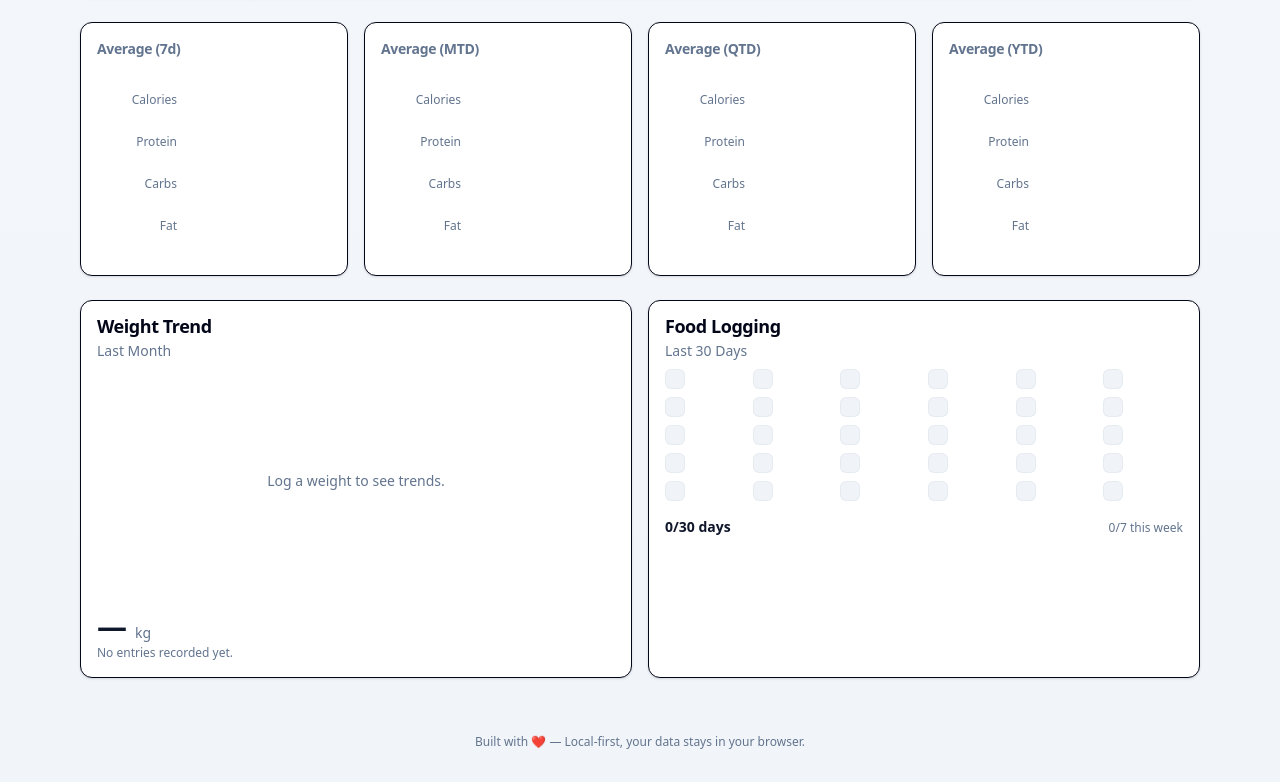
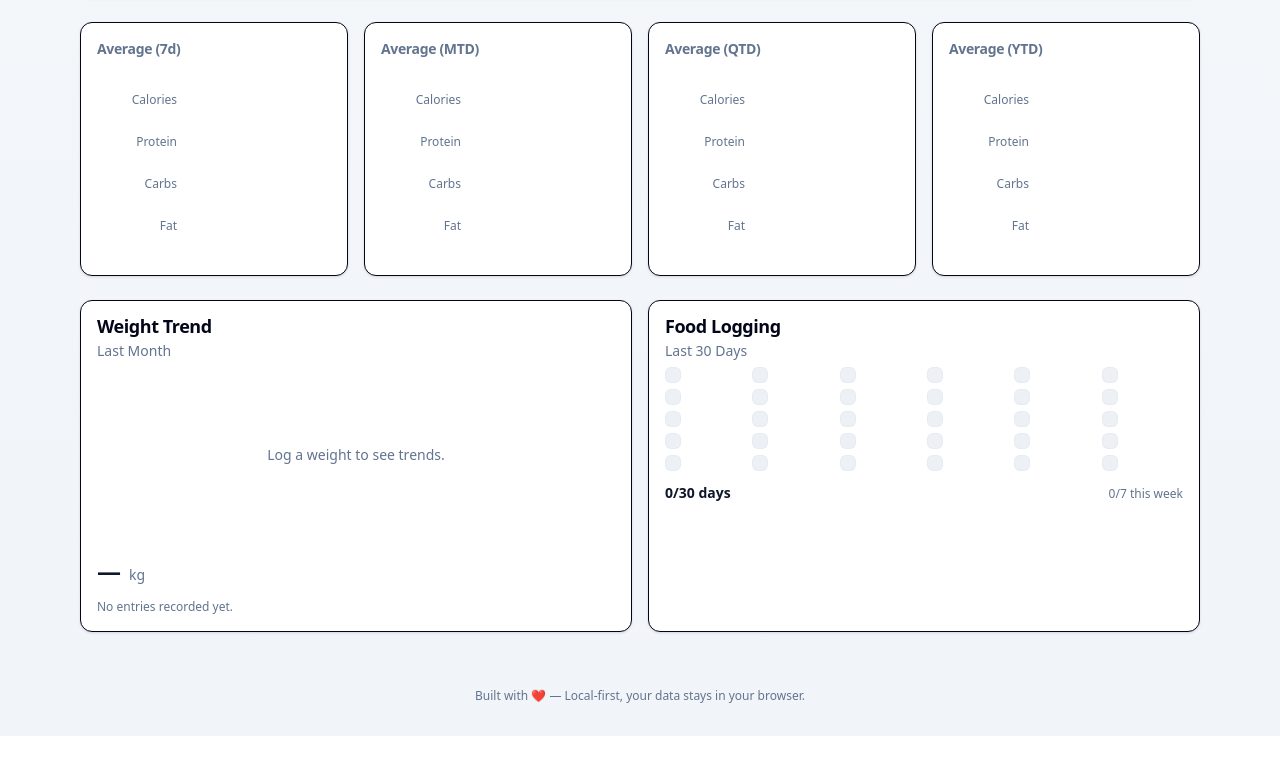
Before and after one commit to worldpeacemetta/WorldPeaceBuilder, a React (Vite) app: page / in a window 1280 px wide. Shown: the part 2128-2910 px from the top of the page. After the commit the page ends 2864 px from the top, so only its background shows below. Built offline with nearby package versions, Linux system fonts and the light colour scheme.

Commit message:
Refine dashboard cards and tooltip theming

```diff
--- a/src/App.jsx
+++ b/src/App.jsx
@@ -4,7 +4,7 @@
 // 2) Sticky header KPIs show "X over" in dark red when exceeding goals.
 //    (Everything else left untouched.)
 
-import React, { Fragment, useCallback, useEffect, useMemo, useState, useId } from "react";
+import React, { Fragment, useCallback, useEffect, useMemo, useRef, useState, useId } from "react";
 import { Tabs, TabsList, TabsTrigger, TabsContent } from "@/components/ui/tabs";
 import { Card, CardHeader, CardContent, CardTitle } from "@/components/ui/card";
 import { Button } from "@/components/ui/button";
@@ -108,6 +108,18 @@ const COLORS = {
   violet: "#9A7196",
   redDark: "#b91c1c",
 };
+
+const TOOLTIP_CONTAINER_CLASSES =
+  "rounded-lg border border-slate-700/60 bg-slate-800/95 px-3 py-2 text-xs leading-relaxed text-slate-100 shadow-xl backdrop-blur-sm dark:border-slate-600/50 dark:bg-slate-900/90";
+
+function ChartTooltipContainer({ title, children }) {
+  return (
+    <div className={TOOLTIP_CONTAINER_CLASSES}>
+      {title ? <div className="mb-1 text-[11px] font-semibold text-slate-200">{title}</div> : null}
+      <div className="space-y-1">{children}</div>
+    </div>
+  );
+}
 
 function darkenHex(hex, factor = 0.75) {
   if (typeof hex !== "string" || !hex.startsWith("#")) return hex;
@@ -1243,7 +1255,54 @@ export default function MacroTrackerApp(){
                     <XAxis dataKey="date" tickFormatter={(d)=>d.slice(5)} stroke="#94a3b8" tick={{ fill: '#64748b' }} axisLine={{ stroke: '#cbd5f5', strokeOpacity: 0.4 }} tickLine={{ stroke: '#cbd5f5', strokeOpacity: 0.4 }} />
                     <YAxis stroke="#94a3b8" tick={{ fill: '#64748b' }} axisLine={{ stroke: '#cbd5f5', strokeOpacity: 0.4 }} tickLine={{ stroke: '#cbd5f5', strokeOpacity: 0.4 }} />
                     <Legend iconType="circle" />
-                    <RTooltip labelFormatter={(l)=>format(new Date(l), 'PP')} />
+                    <RTooltip
+                      content={({ active, payload, label }) => {
+                        if (!active || !payload?.length) return null;
+                        const rawLabel =
+                          (typeof label === "string" && label.length ? label : undefined)
+                          ?? payload[0]?.payload?.date;
+                        let title = rawLabel ?? "";
+                        if (typeof rawLabel === "string" && ISO_DATE_RE.test(rawLabel)) {
+                          const parsed = new Date(`${rawLabel}T00:00:00`);
+                          if (!Number.isNaN(parsed.getTime())) {
+                            title = format(parsed, "PP");
+                          }
+                        } else if (rawLabel instanceof Date && !Number.isNaN(rawLabel.getTime?.())) {
+                          title = format(rawLabel, "PP");
+                        }
+
+                        return (
+                          <ChartTooltipContainer title={title}>
+                            {payload.map((item) => {
+                              if (!item) return null;
+                              const key = item.dataKey ?? item.name ?? "value";
+                              const isCalories = key === "kcal";
+                              const unit = isCalories ? "kcal" : "g";
+                              const macroLabel = item.name ?? MACRO_LABELS[key] ?? key;
+                              const swatchColor =
+                                MACRO_THEME[key]?.dark
+                                ?? MACRO_THEME[key]?.gradientTo
+                                ?? (typeof item.color === "string" && !item.color.startsWith("url(") ? item.color : undefined)
+                                ?? COLORS[key]
+                                ?? "#38bdf8";
+
+                              return (
+                                <div key={key} className="flex items-center gap-2">
+                                  <span
+                                    className="h-2.5 w-2.5 rounded-full"
+                                    style={{ backgroundColor: swatchColor }}
+                                  />
+                                  <span className="flex-1 text-slate-200">{macroLabel}</span>
+                                  <span className="font-semibold text-slate-100">
+                                    {`${formatNumber(item.value ?? 0)} ${unit}`}
+                                  </span>
+                                </div>
+                              );
+                            })}
+                          </ChartTooltipContainer>
+                        );
+                      }}
+                    />
                     {show.kcal && (
                       <Area
                         type="monotone"
@@ -1339,10 +1398,36 @@ export default function MacroTrackerApp(){
                     <YAxis axisLine={false} tickLine={false} tickFormatter={(value)=>`${formatNumber(value)} g`} />
                     <Legend iconType="circle" />
                     <RTooltip
-                      formatter={(value, key)=>[
-                        `${formatNumber(value)} g`,
-                        key === "protein" ? "Protein" : key === "carbs" ? "Carbs" : "Fat",
-                      ]}
+                      content={({ active, payload, label }) => {
+                        if (!active || !payload?.length) return null;
+                        const mealLabel = (typeof label === "string" && label.length)
+                          ? label
+                          : payload[0]?.payload?.meal ?? "";
+                        const macroOrder = [
+                          { key: "carbs", label: "Carbs", color: MACRO_THEME.carbs.dark ?? MACRO_THEME.carbs.base },
+                          { key: "protein", label: "Protein", color: MACRO_THEME.protein.dark ?? MACRO_THEME.protein.base },
+                          { key: "fat", label: "Fat", color: MACRO_THEME.fat.dark ?? MACRO_THEME.fat.base },
+                        ];
+
+                        return (
+                          <ChartTooltipContainer title={mealLabel}>
+                            {macroOrder.map((macro) => {
+                              const match = payload.find((item) => item?.dataKey === macro.key);
+                              const value = match?.value ?? 0;
+                              return (
+                                <div key={macro.key} className="flex items-center gap-2">
+                                  <span
+                                    className="h-2.5 w-2.5 rounded-full"
+                                    style={{ backgroundColor: macro.color }}
+                                  />
+                                  <span className="flex-1 text-slate-200">{macro.label}</span>
+                                  <span className="font-semibold text-slate-100">{`${formatNumber(value)} g`}</span>
+                                </div>
+                              );
+                            })}
+                          </ChartTooltipContainer>
+                        );
+                      }}
                     />
                     <Bar
                       dataKey="protein"
@@ -2086,7 +2171,7 @@ function AverageSummaryCard({ label, averages, scaleMax }) {
             <BarChart
               data={chartData}
               layout="vertical"
-              margin={{ top: 12, right: 36, left: 16, bottom: 12 }}
+              margin={{ top: 12, right: 88, left: 16, bottom: 12 }}
               barCategoryGap={18}
             >
               <defs>
@@ -2107,10 +2192,22 @@ function AverageSummaryCard({ label, averages, scaleMax }) {
                 tick={{ fill: "currentColor", fontSize: 12 }}
               />
               <RTooltip
-                formatter={(_value, _name, props) => [
-                  `${formatNumber(props?.payload?.value ?? 0)} ${props?.payload?.unit ?? ""}`.trim(),
-                  props?.payload?.label ?? "",
-                ]}
+                content={({ active, payload }) => {
+                  if (!active || !payload?.length) return null;
+                  const datum = payload[0]?.payload;
+                  if (!datum) return null;
+                  const valueText = datum.unit
+                    ? `${formatNumber(datum.value ?? 0)} ${datum.unit}`
+                    : formatNumber(datum.value ?? 0);
+                  return (
+                    <ChartTooltipContainer title={datum.label}>
+                      <div className="flex items-center justify-between gap-6">
+                        <span className="text-slate-200">{datum.label}</span>
+                        <span className="font-semibold text-slate-100">{valueText}</span>
+                      </div>
+                    </ChartTooltipContainer>
+                  );
+                }}
               />
               <Bar dataKey="scaledValue" radius={16} barSize={22}>
                 <LabelList dataKey="value" position="right" content={(props) => <AverageBarValueLabel {...props} />} />
@@ -2126,15 +2223,19 @@ function AverageSummaryCard({ label, averages, scaleMax }) {
   );
 }
 
-function AverageBarValueLabel({ x = 0, y = 0, width = 0, height = 0, value, payload }) {
+function AverageBarValueLabel({ x = 0, y = 0, width = 0, height = 0, value, payload, viewBox }) {
   if (value == null) return null;
-  const textX = x + width + 8;
+  const chartRight = viewBox
+    ? (viewBox.x ?? 0) + (viewBox.width ?? 0)
+    : x + width;
+  const textX = chartRight - 8;
   const textY = y + height / 2;
   const unit = payload?.unit ? ` ${payload.unit}` : "";
   return (
     <text
       x={textX}
       y={textY}
+      textAnchor="end"
       dominantBaseline="middle"
       className="fill-slate-600 dark:fill-slate-200 text-[12px] font-semibold"
     >
@@ -2149,12 +2250,12 @@ function WeightTrendCard({ data, latestWeight, latestDate }) {
 
   return (
     <Card>
-      <CardHeader className="pb-2">
+      <CardHeader className="pb-1.5">
         <CardTitle>Weight Trend</CardTitle>
         <p className="text-sm text-slate-500 dark:text-slate-400">Last Month</p>
       </CardHeader>
-      <CardContent className="pt-0">
-        <div className="h-56">
+      <CardContent className="space-y-3 pt-0">
+        <div className="h-44">
           {hasData ? (
             <ResponsiveContainer width="100%" height="100%">
               <AreaChart data={data} margin={{ top: 12, right: 16, left: 0, bottom: 0 }}>
@@ -2174,8 +2275,31 @@ function WeightTrendCard({ data, latestWeight, latestDate }) {
                   width={56}
                 />
                 <RTooltip
-                  formatter={(value) => [`${formatNumber(value)} kg`, "Weight"]}
-                  labelFormatter={(label) => label}
+                  content={({ active, payload }) => {
+                    if (!active || !payload?.length) return null;
+                    const point = payload[0]?.payload;
+                    if (!point) return null;
+                    const iso = typeof point.date === "string" ? point.date : null;
+                    let title = point.label ?? iso ?? "";
+                    if (iso && ISO_DATE_RE.test(iso)) {
+                      const parsed = new Date(`${iso}T00:00:00`);
+                      if (!Number.isNaN(parsed.getTime())) {
+                        title = format(parsed, "PP");
+                      }
+                    }
+                    const displayValue = Number.isFinite(point.weight)
+                      ? point.weight
+                      : payload[0]?.value ?? 0;
+
+                    return (
+                      <ChartTooltipContainer title={title}>
+                        <div className="flex items-center justify-between gap-6">
+                          <span className="text-slate-200">Weight</span>
+                          <span className="font-semibold text-slate-100">{`${formatNumber(displayValue)} kg`}</span>
+                        </div>
+                      </ChartTooltipContainer>
+                    );
+                  }}
                 />
                 <Area
                   type="monotone"
@@ -2194,9 +2318,9 @@ function WeightTrendCard({ data, latestWeight, latestDate }) {
             </div>
           )}
         </div>
-        <div className="mt-4 text-3xl font-semibold text-slate-900 dark:text-slate-100">
-          {latestWeight != null ? formatNumber(latestWeight) : "—"}
-          <span className="ml-2 text-sm font-medium text-slate-500 dark:text-slate-400">kg</span>
+        <div className="flex items-baseline gap-2 text-2xl font-semibold text-slate-900 dark:text-slate-100">
+          <span>{latestWeight != null ? formatNumber(latestWeight) : "—"}</span>
+          <span className="text-sm font-medium text-slate-500 dark:text-slate-400">kg</span>
         </div>
         <div className="text-xs text-slate-500 dark:text-slate-400">
           {latestDate ? `Latest entry on ${latestDate}` : "No entries recorded yet."}
@@ -2208,27 +2332,81 @@ function WeightTrendCard({ data, latestWeight, latestDate }) {
 
 function FoodLoggingCard({ summary }) {
   const { grid = [], totalLogged = 0, totalDays = 0, thisWeekLogged = 0 } = summary ?? {};
+  const containerRef = useRef(null);
+  const [hoveredDay, setHoveredDay] = useState(null);
+
+  const handlePointHover = (day, event) => {
+    if (!containerRef.current) return;
+    const parentRect = containerRef.current.getBoundingClientRect();
+    const rect = event.currentTarget.getBoundingClientRect();
+    const nextState = {
+      day,
+      position: {
+        x: rect.left - parentRect.left + rect.width / 2,
+        y: rect.top - parentRect.top,
+      },
+    };
+    setHoveredDay((prev) => {
+      if (
+        prev
+        && prev.day?.iso === day.iso
+        && Math.abs(prev.position.x - nextState.position.x) < 0.25
+        && Math.abs(prev.position.y - nextState.position.y) < 0.25
+      ) {
+        return prev;
+      }
+      return nextState;
+    });
+  };
+
+  const clearHover = () => setHoveredDay(null);
 
   return (
     <Card>
-      <CardHeader className="pb-2">
+      <CardHeader className="pb-1.5">
         <CardTitle>Food Logging</CardTitle>
         <p className="text-sm text-slate-500 dark:text-slate-400">Last 30 Days</p>
       </CardHeader>
-      <CardContent className="pt-0 space-y-4">
-        <div className="grid grid-cols-6 gap-2">
-          {grid.map((day) => (
+      <CardContent className="space-y-3 pt-0">
+        <div ref={containerRef} className="relative" onMouseLeave={clearHover}>
+          <div className="grid grid-cols-6 gap-1.5">
+            {grid.map((day) => {
+              const isoDate = `${day.iso}T00:00:00`;
+              const fullLabel = format(new Date(isoDate), "PP");
+              const statusLabel = day.logged ? "Logged" : "No log";
+              return (
+                <button
+                  key={day.iso}
+                  type="button"
+                  onMouseEnter={(event) => handlePointHover(day, event)}
+                  onMouseMove={(event) => handlePointHover(day, event)}
+                  onMouseLeave={clearHover}
+                  onFocus={(event) => handlePointHover(day, event)}
+                  onBlur={clearHover}
+                  className={cn(
+                    "h-4 w-4 rounded-md border transition focus:outline-none focus-visible:ring-2 focus-visible:ring-sky-500/60",
+                    day.logged
+                      ? "border-transparent bg-sky-500/90 shadow-sm shadow-sky-500/40 dark:bg-sky-500/70"
+                      : "border-slate-200/70 bg-slate-200/60 dark:border-slate-700 dark:bg-slate-800/70",
+                  )}
+                  aria-label={`${statusLabel} on ${fullLabel}`}
+                  aria-pressed={day.logged}
+                />
+              );
+            })}
+          </div>
+          {hoveredDay ? (
             <div
-              key={day.iso}
-              className={cn(
-                "h-5 w-5 rounded-md border transition",
-                day.logged
-                  ? "border-transparent bg-sky-500/90 shadow-sm shadow-sky-500/40 dark:bg-sky-500/70"
-                  : "border-slate-200/70 bg-slate-200/50 dark:border-slate-700 dark:bg-slate-800/70"
-              )}
-              title={`${day.label} — ${day.logged ? "Logged" : "No log"}`}
-            />
-          ))}
+              className="pointer-events-none absolute z-20"
+              style={{ left: hoveredDay.position.x, top: hoveredDay.position.y }}
+            >
+              <div className="-translate-x-1/2 -translate-y-full pb-2">
+                <ChartTooltipContainer title={format(new Date(`${hoveredDay.day.iso}T00:00:00`), "PP")}>
+                  <div className="font-semibold text-slate-100">{hoveredDay.day.logged ? "Logged" : "No log"}</div>
+                </ChartTooltipContainer>
+              </div>
+            </div>
+          ) : null}
         </div>
         <div className="flex items-baseline justify-between text-sm">
           <span className="font-semibold text-slate-900 dark:text-slate-100">
@@ -2439,8 +2617,20 @@ function TopFoodsCard({ topFoods, topMacroKey, onMacroChange, selectedDate, onDa
                   ))}
                 </defs>
                 <RTooltip
-                  formatter={(value) => [`${formatNumber(value)} ${unit}`, "Contribution"]}
-                  contentStyle={{ borderRadius: "12px", border: "1px solid rgba(148, 163, 184, 0.25)", boxShadow: "0 12px 24px rgba(15, 23, 42, 0.08)" }}
+                  content={({ active, payload }) => {
+                    if (!active || !payload?.length) return null;
+                    const datum = payload[0]?.payload;
+                    if (!datum) return null;
+                    const valueText = `${formatNumber(datum.val ?? payload[0]?.value ?? 0)} ${unit}`;
+                    return (
+                      <ChartTooltipContainer title={datum.name}>
+                        <div className="flex items-center justify-between gap-6">
+                          <span className="text-slate-200">Contribution</span>
+                          <span className="font-semibold text-slate-100">{valueText}</span>
+                        </div>
+                      </ChartTooltipContainer>
+                    );
+                  }}
                 />
                 <Pie
                   data={slices}
```
